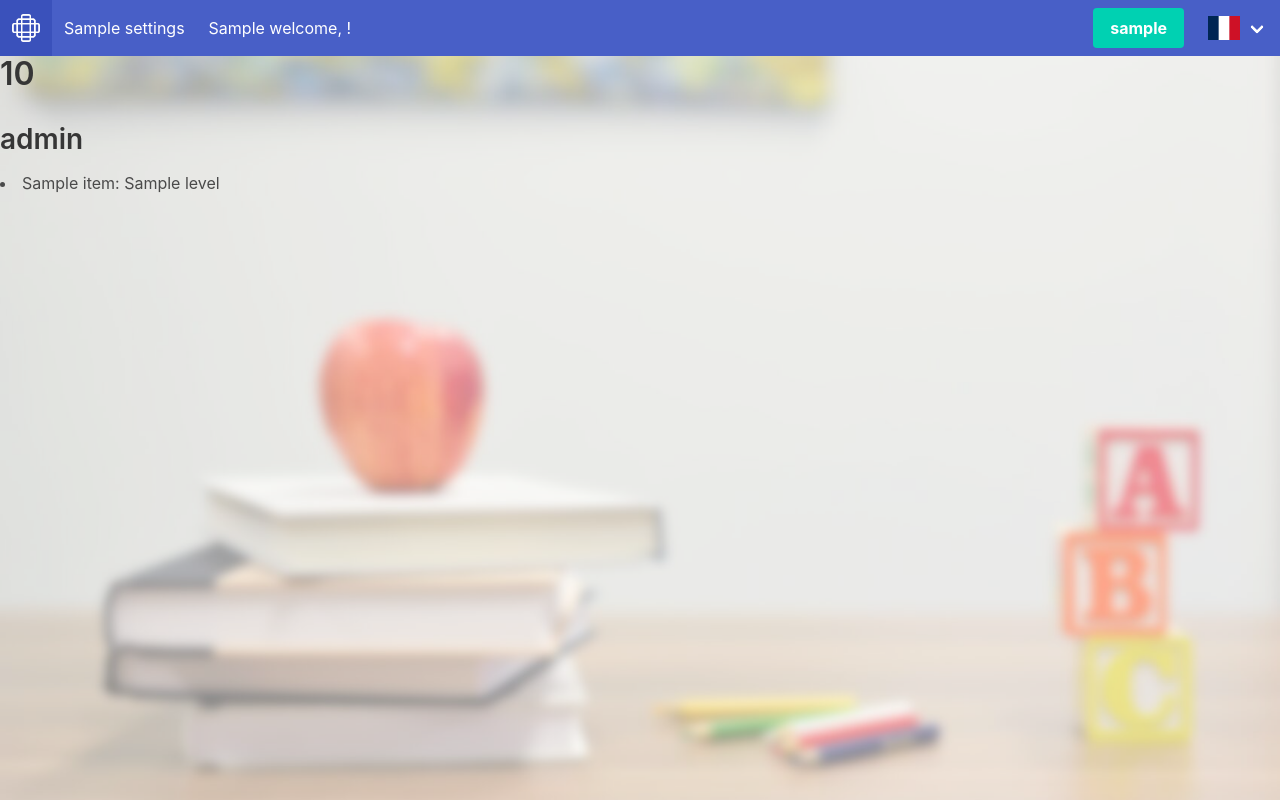
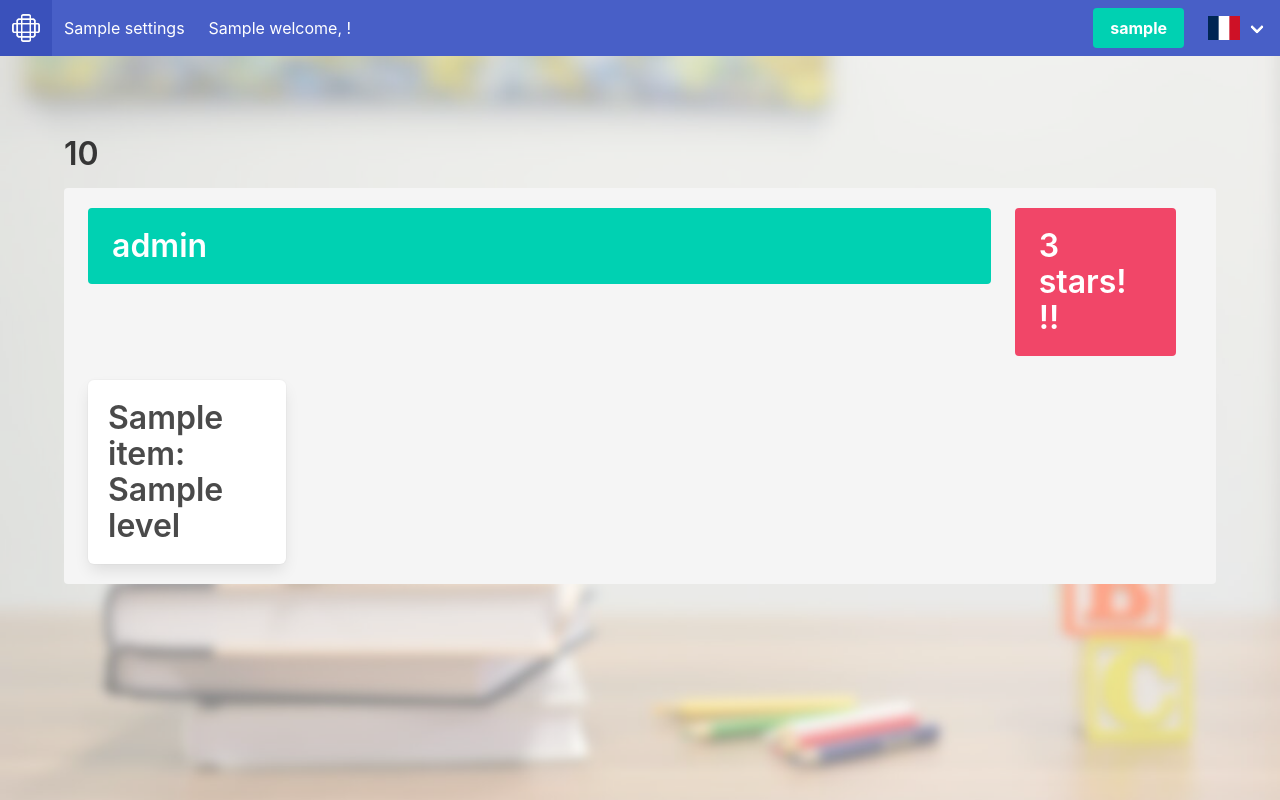
Before and after one commit to mizly/voltaire, a Flask app: template voltaire/templates/student/index.html in a window 1280 px wide. Run offline with Flask 2, Linux system fonts and the light colour scheme; the template is opened without the code that fills it: most values are stand-ins (such as "Sample title", 1, 10 or a date in 2020); some libraries are stand-ins or nearby versions.

Commit message:
css for pyramid

```diff
--- a/voltaire/templates/student/index.html
+++ b/voltaire/templates/student/index.html
@@ -1,14 +1,57 @@
 {% extends "base.html" %}
 {% block header %}
+    <div class = "container">
+      <br></br>
     <h1>{% block title %}{{your_progress}}{% endblock %}</h1>
+    </div>
 {% endblock %}
 
 {% block content %}
   {% for level in progress if not level == "_id" %}
-    <h2>{{level}}</h2>
-    {% for item in progress[level] %}
-      <li>{{item}}: {{progress[level][item]}}</li>
-    {% endfor %}
+  <div class="container">
+    <div class="notification">
+
+        <div class="tile is-vertical is-ancestor">
+          <div class = "tile">
+           <div class="tile is-parent is-10">
+             <div class="tile is-child">
+               <article class="tile is-child notification is-primary">
+                 <p class="title">{{level}}</p>
+               </article>
+             </div>
+           </div>
+           <div class="tile is-parent">
+             <div class="tile is-child">
+               <article class="tile is-child notification is-danger">
+                 <p class="title">3 stars!!!</p>
+               </article>
+             </div>
+           </div>
+           </div>
+
+           <div class="tile">
+             {% for item in progress[level] %}
+               <div class="tile is-parent">
+                 <div class = "tile is-child box">
+                   <article class="tile">
+                     <p class="title">{{item}}: {{progress[level][item]}}</p>
+                   </article>
+                 </div>
+               </div>
+             {% endfor %}
+             {% for i in range(5-progress[level]|length) %}
+             <div class="tile is-parent">
+               <div class = "tile is-child">
+                 <article class="tile">
+                   <p class="title"></p>
+                 </article>
+               </div>
+             </div>
+             {% endfor %}
+           </div>
+
+      </div>
+    </div>
   {% endfor %}
 {% endblock %}
 
```
